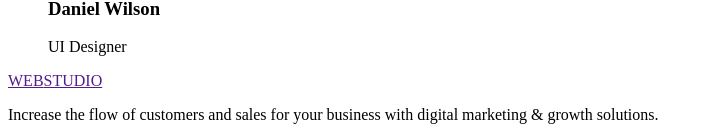
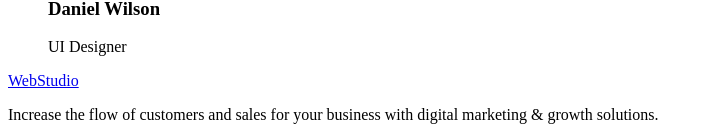
Before and after one commit to Rey-ui/goit-hw-01, a plain HTML site: page index.html in a window 1280 px wide. Shown: the part 2018-2155 px from the top of the page, without its empty margins (0-709 px from the left). Drawn offline with Linux system fonts and the light colour scheme.

Commit message:
copy example4

```diff
--- a/index.html
+++ b/index.html
@@ -105,7 +105,7 @@
         </section>
     </main>
     <footer class="footer">
-        <a href="" class="footer__link"><span>WEB</span>STUDIO</a>
+        <a href="./index.html" class="footer__link">WebStudio</a>
         <p class="footer__text">Increase the flow of customers and sales for your business with digital marketing &
             growth solutions.</p>
     </footer>
```
